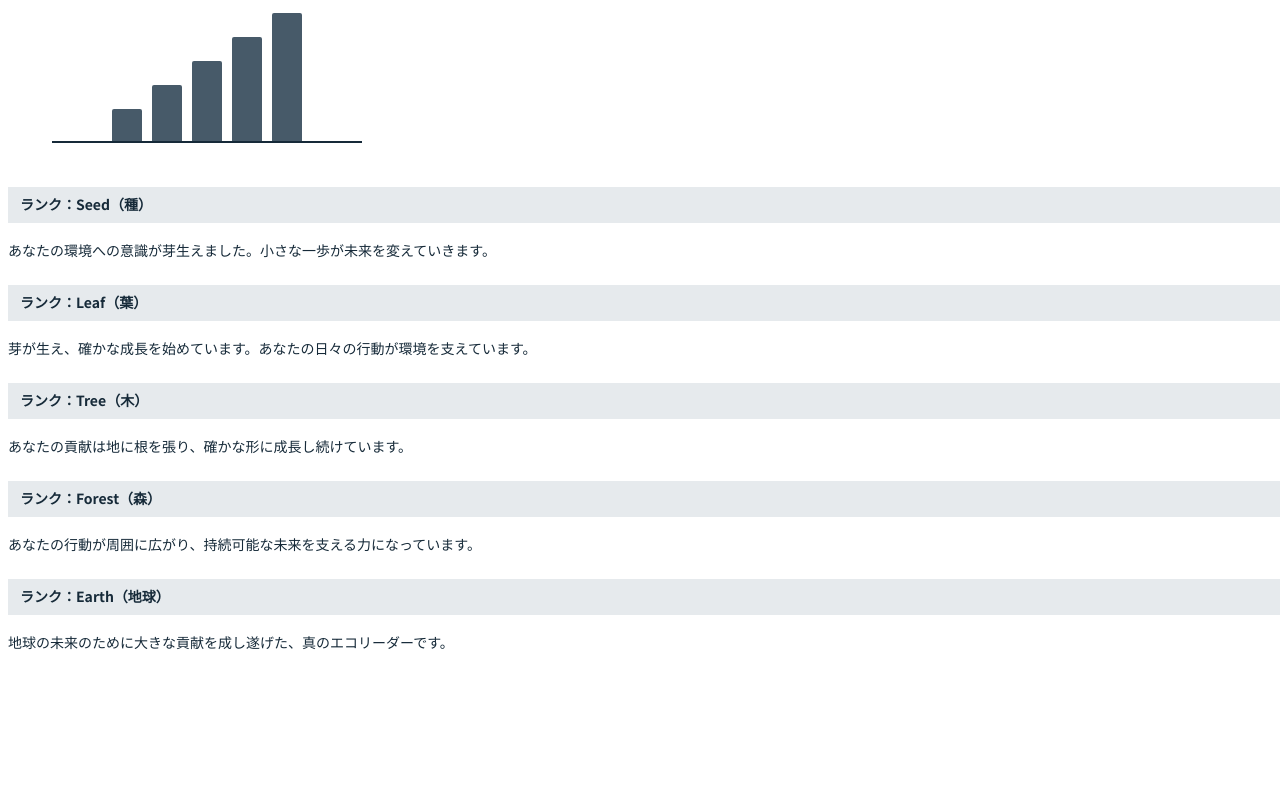
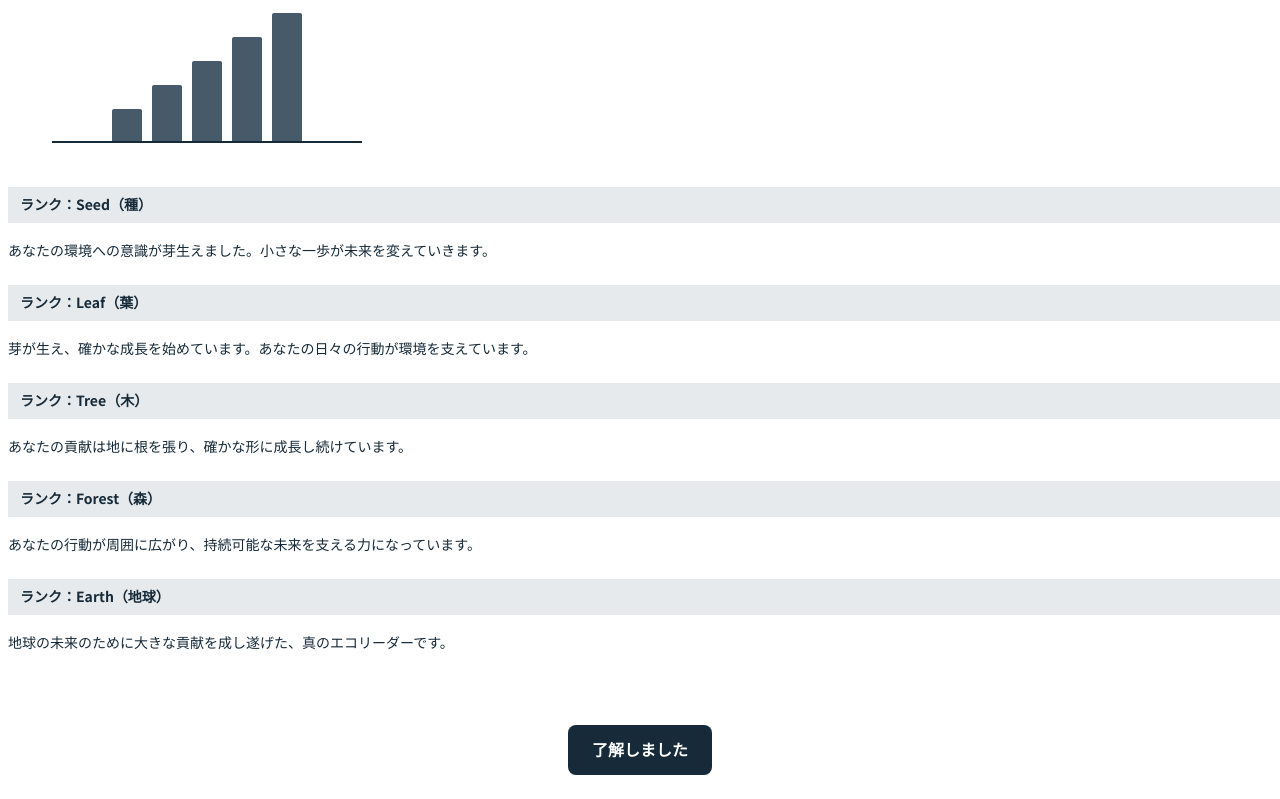
Before and after one commit to swarnajana71/rebit-mobile1, a React (Vite) app in the folder client/: page /help in a window 1280 px wide. Shown: the part 458-1257 px from the top of the page. Before the commit the page ends 1119 px from the top, so only its background shows below. Built offline with nearby package versions, Linux system fonts and the light colour scheme.

Commit message:
Add a confirmation button at the end of the help section on the interface
Implement a 'UnderstandButton' component at the bottom of HelpLayout.tsx with corresponding styles in HelpLayout.module.css.

Replit-Commit-Author: Agent
Replit-Commit-Session-Id: 076ab30f-c15a-4525-a16e-a774452b8d41

```diff
--- a/client/src/components/HelpLayout.tsx
+++ b/client/src/components/HelpLayout.tsx
@@ -113,6 +113,12 @@ export default function HelpLayout() {
           地球の未来のために大きな貢献を成し遂げた、真のエコリーダーです。
         </span>
       </div>
+
+      <div className={styles.ButtonContainer}>
+        <button className={styles.UnderstandButton}>
+          了解しました
+        </button>
+      </div>
     </div>
   );
 }
--- a/client/src/styles/HelpLayout.module.css
+++ b/client/src/styles/HelpLayout.module.css
@@ -337,3 +337,32 @@
   line-height: 160%;
   display: inline-block;
 }
+.ButtonContainer {
+  display: flex;
+  justify-content: center;
+  align-items: center;
+  width: 100%;
+  margin-top: 32px;
+  padding: 16px 0;
+}
+.UnderstandButton {
+  background: var(--text-icon-primary, #162a39);
+  color: white;
+  border: none;
+  border-radius: 8px;
+  padding: 12px 24px;
+  font-family: Noto Sans JP;
+  font-size: 16px;
+  font-weight: 700;
+  line-height: 160%;
+  cursor: pointer;
+  transition: background-color 0.2s ease;
+  min-width: 120px;
+}
+.UnderstandButton:hover {
+  background: var(--text-icon-secondary, #475a69);
+}
+.UnderstandButton:active {
+  background: var(--text-icon-primary, #162a39);
+  transform: translateY(1px);
+}
```
